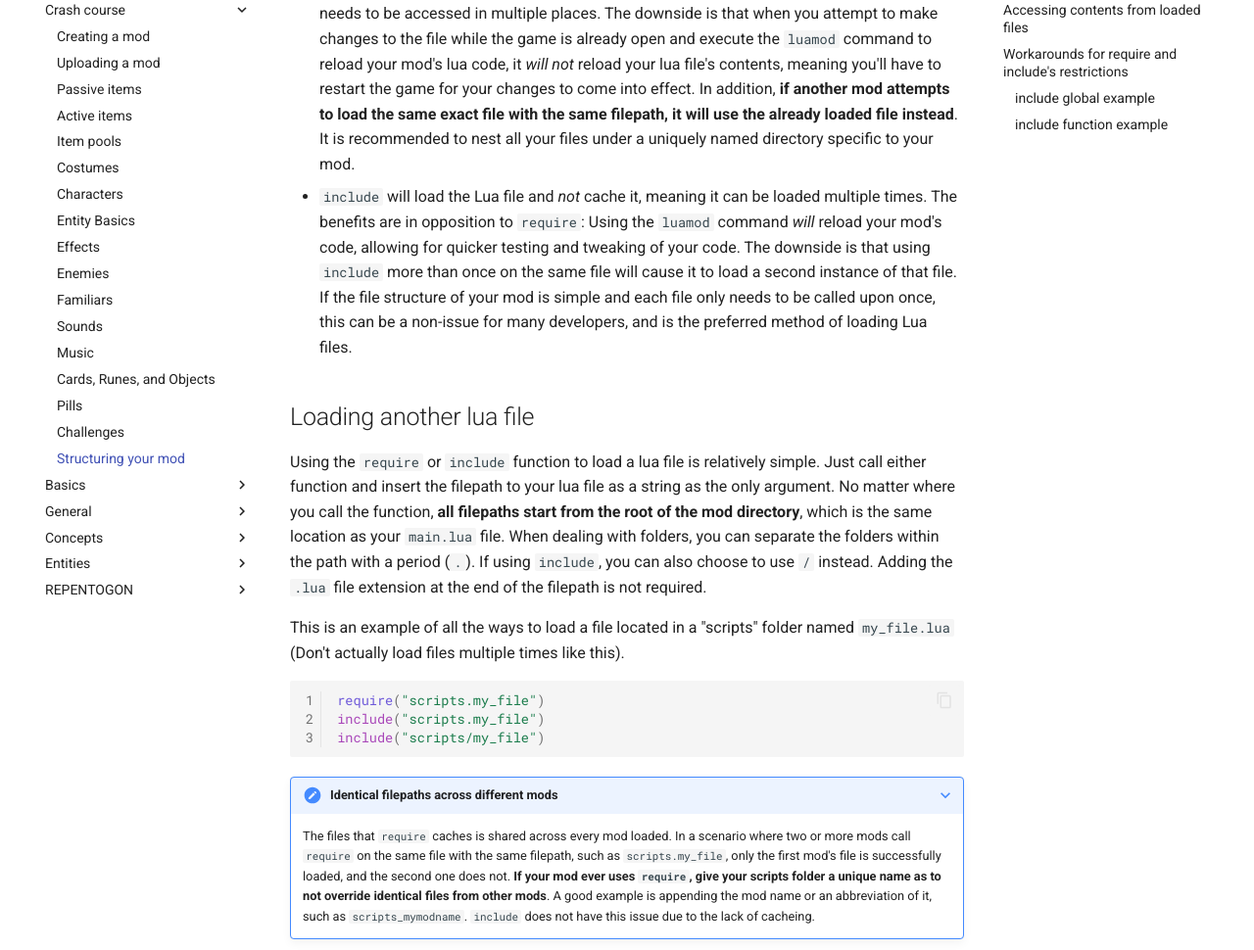
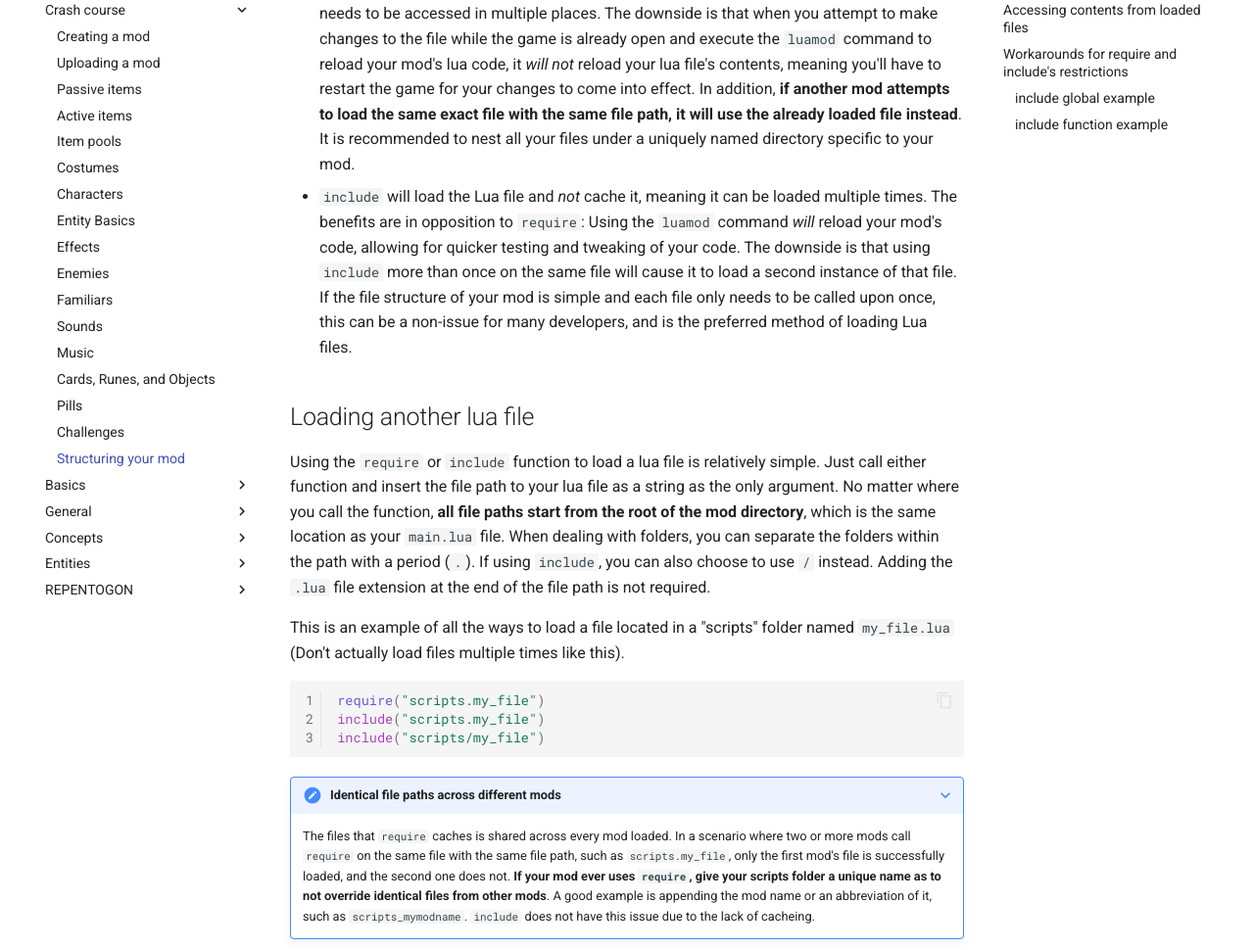
Before and after one commit to catinsurance/IsaacBlueprints, an MkDocs documentation site: the page built from docs/tutorials/crash_course/structuring_your_mod.md, in a window 1280 px wide and 1400 px high, scrolled down 709 px. Shown: the part 179-1149 px from the top of the window at 98% size. Built offline with MkDocs 1.6.1 and Material for MkDocs 9.7.7, drawn with Linux system fonts in a browser that asks for light colours; comment, search, counter and statistics services are not loaded.

````diff
--- a/docs/tutorials/crash_course/structuring_your_mod.md
+++ b/docs/tutorials/crash_course/structuring_your_mod.md
@@ -21,11 +21,11 @@ The `main.lua` file is all a mod needs to run Lua code, but sometimes the scope
 ## `require` and `include`
 When loading lua files, you may choose to use `require` or `include`. Both accomplish the same goal, but have their own benefits and drawbacks.
 
-- `require` will load the Lua file and cache it, meaning it will remember that the file was loaded and will not load it a second time on subsequent calls. This means that you can call `require` as many times as you'd like within any file, and the code within will only be loaded once. This is useful for when you want to share certain variables across your mod that shouldn't be reset every time the file is required, or when your code should only run once but needs to be accessed in multiple places. The downside is that when you attempt to make changes to the file while the game is already open and execute the `luamod` command to reload your mod's lua code, it *will not* reload your lua file's contents, meaning you'll have to restart the game for your changes to come into effect. In addition, **if another mod attempts to load the same exact file with the same filepath, it will use the already loaded file instead**. It is recommended to nest all your files under a uniquely named directory specific to your mod.
+- `require` will load the Lua file and cache it, meaning it will remember that the file was loaded and will not load it a second time on subsequent calls. This means that you can call `require` as many times as you'd like within any file, and the code within will only be loaded once. This is useful for when you want to share certain variables across your mod that shouldn't be reset every time the file is required, or when your code should only run once but needs to be accessed in multiple places. The downside is that when you attempt to make changes to the file while the game is already open and execute the `luamod` command to reload your mod's lua code, it *will not* reload your lua file's contents, meaning you'll have to restart the game for your changes to come into effect. In addition, **if another mod attempts to load the same exact file with the same file path, it will use the already loaded file instead**. It is recommended to nest all your files under a uniquely named directory specific to your mod.
 - `include` will load the Lua file and *not* cache it, meaning it can be loaded multiple times. The benefits are in opposition to `require`: Using the `luamod` command *will* reload your mod's code, allowing for quicker testing and tweaking of your code. The downside is that using `include` more than once on the same file will cause it to load a second instance of that file. If the file structure of your mod is simple and each file only needs to be called upon once, this can be a non-issue for many developers, and is the preferred method of loading Lua files.
 
 ## Loading another lua file
-Using the `require` or `include` function to load a lua file is relatively simple. Just call either function and insert the filepath to your lua file as a string as the only argument. No matter where you call the function, **all filepaths start from the root of the mod directory**, which is the same location as your `main.lua` file. When dealing with folders, you can separate the folders within the path with a period (`.`). If using `include`, you can also choose to use `/` instead. Adding the `.lua` file extension at the end of the filepath is not required.
+Using the `require` or `include` function to load a lua file is relatively simple. Just call either function and insert the file path to your lua file as a string as the only argument. No matter where you call the function, **all file paths start from the root of the mod directory**, which is the same location as your `main.lua` file. When dealing with folders, you can separate the folders within the path with a period (`.`). If using `include`, you can also choose to use `/` instead. Adding the `.lua` file extension at the end of the file path is not required.
 
 This is an example of all the ways to load a file located in a "scripts" folder named `my_file.lua` (Don't actually load files multiple times like this).
 
@@ -35,8 +35,8 @@ include("scripts.my_file")
 include("scripts/my_file")
 ```
 
-???+ note "Identical filepaths across different mods"
-	The files that `require` caches is shared across every mod loaded. In a scenario where two or more mods call `require` on the same file with the same filepath, such as `scripts.my_file`, only the first mod's file is successfully loaded, and the second one does not. **If your mod ever uses `require`, give your scripts folder a unique name as to not override identical files from other mods**. A good example is appending the mod name or an abbreviation of it, such as `scripts_mymodname`. `include` does not have this issue due to the lack of cacheing.
+???+ note "Identical file paths across different mods"
+	The files that `require` caches is shared across every mod loaded. In a scenario where two or more mods call `require` on the same file with the same file path, such as `scripts.my_file`, only the first mod's file is successfully loaded, and the second one does not. **If your mod ever uses `require`, give your scripts folder a unique name as to not override identical files from other mods**. A good example is appending the mod name or an abbreviation of it, such as `scripts_mymodname`. `include` does not have this issue due to the lack of cacheing.
 
 ## Accessing contents from loaded files
 Assuming the file loaded successfully with no errors, and that the file has a `return` statement at the end of it that returns a value, the `require`/`include` functions will return that value.
````
Also changed, not shown: docs/tutorials/crash_course/music.md (+18 -10 lines).
